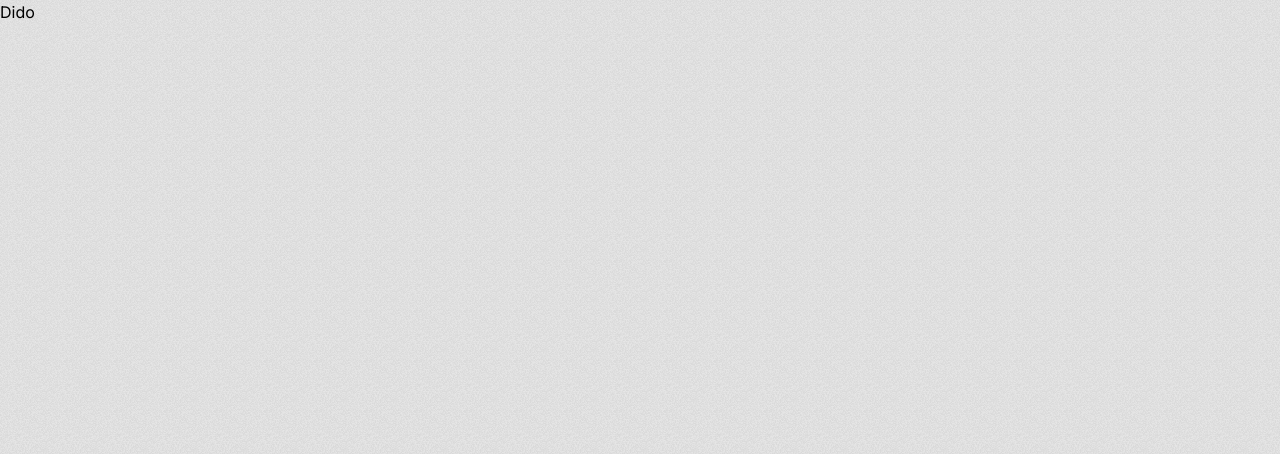
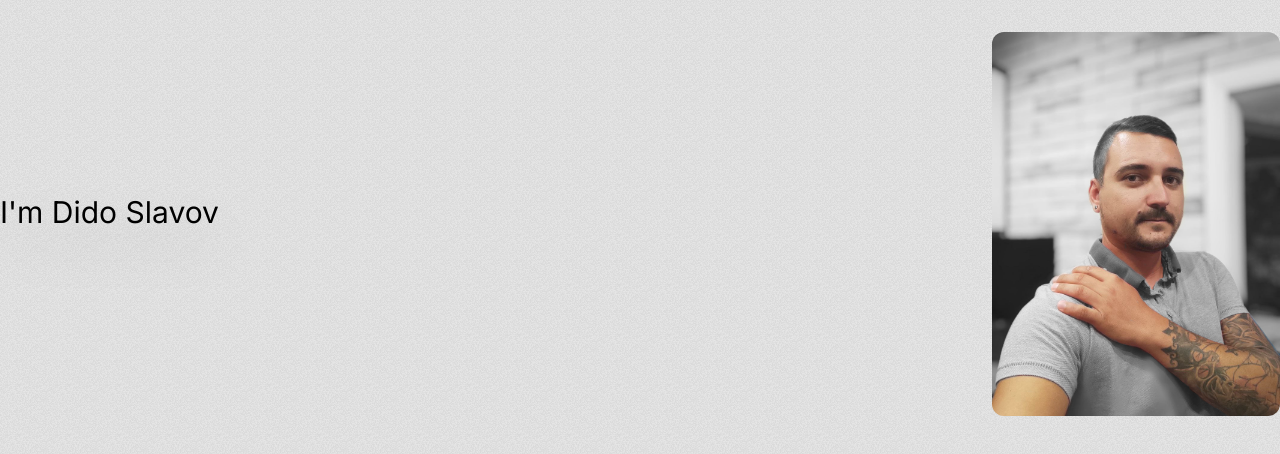
Before and after one commit to didoslavov/My-Portfolio, a Next.js app: page / in a window 1280 px wide. Shown: the top 454 px of the page. Built offline with nearby package versions, Linux system fonts and the light colour scheme.

Commit message:
add image to home page

```diff
--- a/app/page.tsx
+++ b/app/page.tsx
@@ -1,5 +1,23 @@
 import Image from 'next/image';
 
 export default function Home() {
-    return <div>Dido</div>;
+    return (
+        <div className="flex flex-col md:flex-row lg:flex-row items-center justify-between py-8">
+            <p className="text-oxford-blue dark:text-timberwolf flex-1 text-3xl mb-6 drop-shadow-2xl">I&apos;m Dido Slavov</p>
+            <Image
+                width={800}
+                height={800}
+                src="/portfolio-img-bg-light.jpg"
+                alt="Picture of me, Dido"
+                className="rounded-xl m-auto w-72 h-96 hidden lg:block lg:dark:hidden md:block md:dark:hidden"
+            />
+            <Image
+                width={800}
+                height={800}
+                src="/portfolio-img-bg-dark.jpg"
+                alt="Picture of me, Dido"
+                className="rounded-xl m-auto w-72 h-96 hidden lg:dark:block md:dark:block"
+            />
+        </div>
+    );
 }
```
Also changed, not shown: public/portfolio-img-bg-dark.jpg (added), public/portfolio-img-bg-light.jpg (added).
